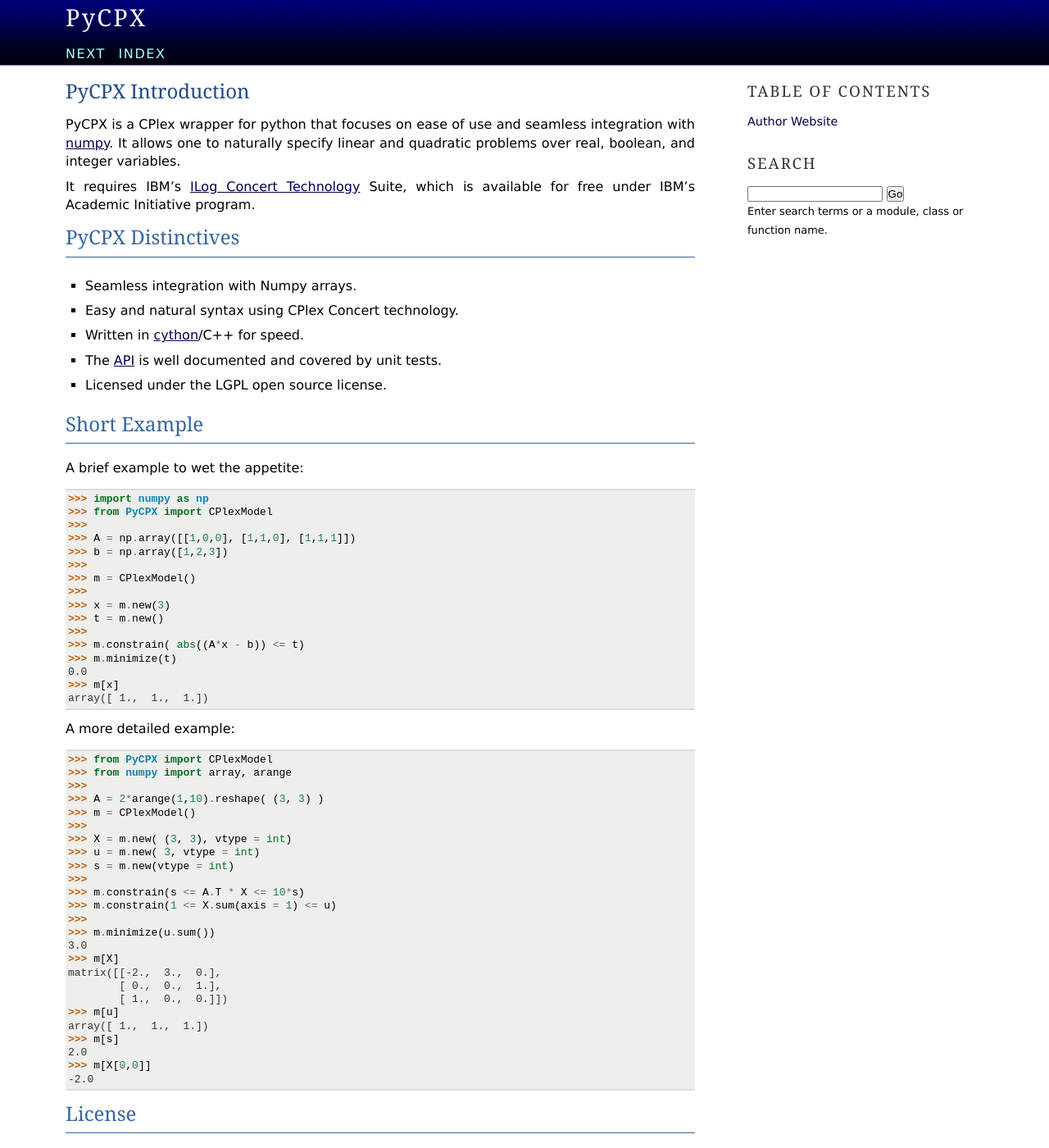
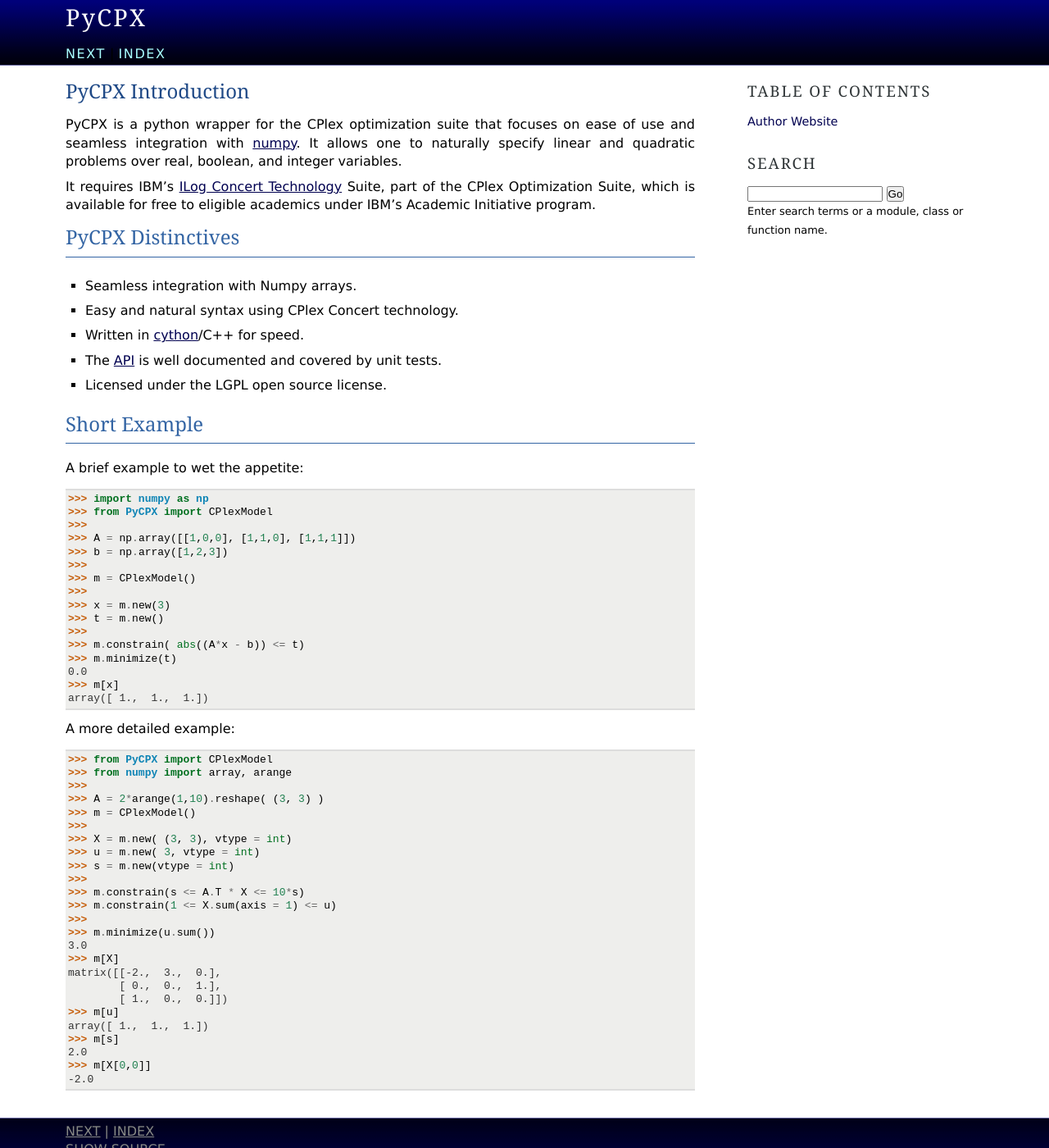
Before and after one commit to hoytak/pycpx, a Sphinx documentation site: the page built from doc/index.rst, in a window 1280 px wide and 1400 px high. Shown: the whole window at 82% size. Built offline with Sphinx 7.4.7, drawn with Linux system fonts in a browser that asks for light colours; some of the changed text lies outside the part shown.

Commit message:
Corrected a number of typos in documentation.

```diff
--- a/doc/index.rst
+++ b/doc/index.rst
@@ -2,13 +2,14 @@
 PyCPX Introduction
 ==================
 
-PyCPX is a CPlex wrapper for python that focuses on ease of use and
-seamless integration with numpy_.  It allows one to naturally specify
-linear and quadratic problems over real, boolean, and integer
-variables.
+PyCPX is a python wrapper for the CPlex optimization suite that
+focuses on ease of use and seamless integration with numpy_.  It
+allows one to naturally specify linear and quadratic problems over
+real, boolean, and integer variables.
 
-It requires IBM's `ILog Concert Technology`_ Suite, which is available
-for free under IBM's Academic Initiative program.
+It requires IBM's `ILog Concert Technology`_ Suite, part of the CPlex
+Optimization Suite, which is available for free to eligible academics
+under IBM's Academic Initiative program.
 
 PyCPX Distinctives
 ==================
@@ -73,11 +74,6 @@
   >>> m[X[0,0]]
   -2.0
 
-License
-=======
-
-PyCPX is licensed under the terms of the GNU Lesser General Public License v.3.
-
 .. toctree::
     :maxdepth: 2
     :hidden:
--- a/doc/license.rst
+++ b/doc/license.rst
@@ -1,7 +1,9 @@
 License
 =======
 
-PyCPX is licensed under the BSD open source license::
+PyCPX is licensed under the terms of the GNU Lesser General Public
+License::`
+
 
 		     GNU LESSER GENERAL PUBLIC LICENSE
 			 Version 3, 29 June 2007
```
